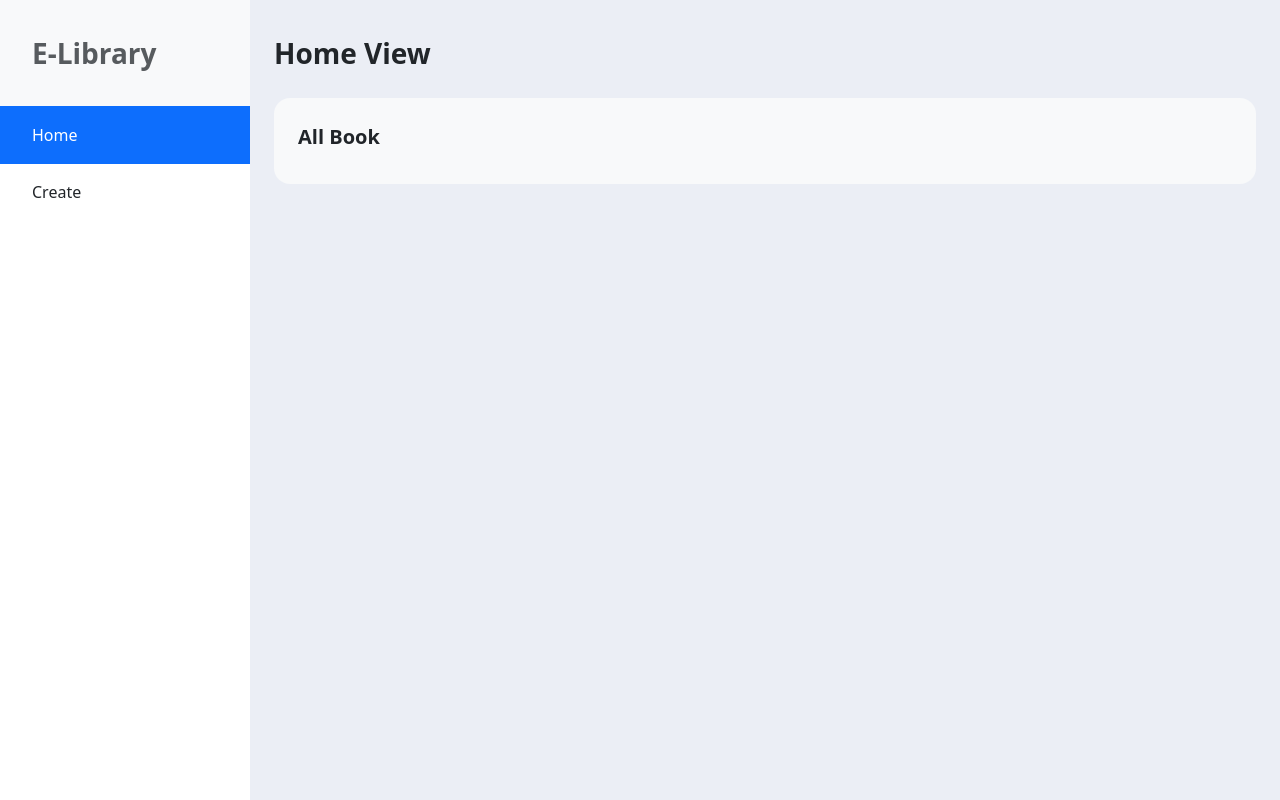
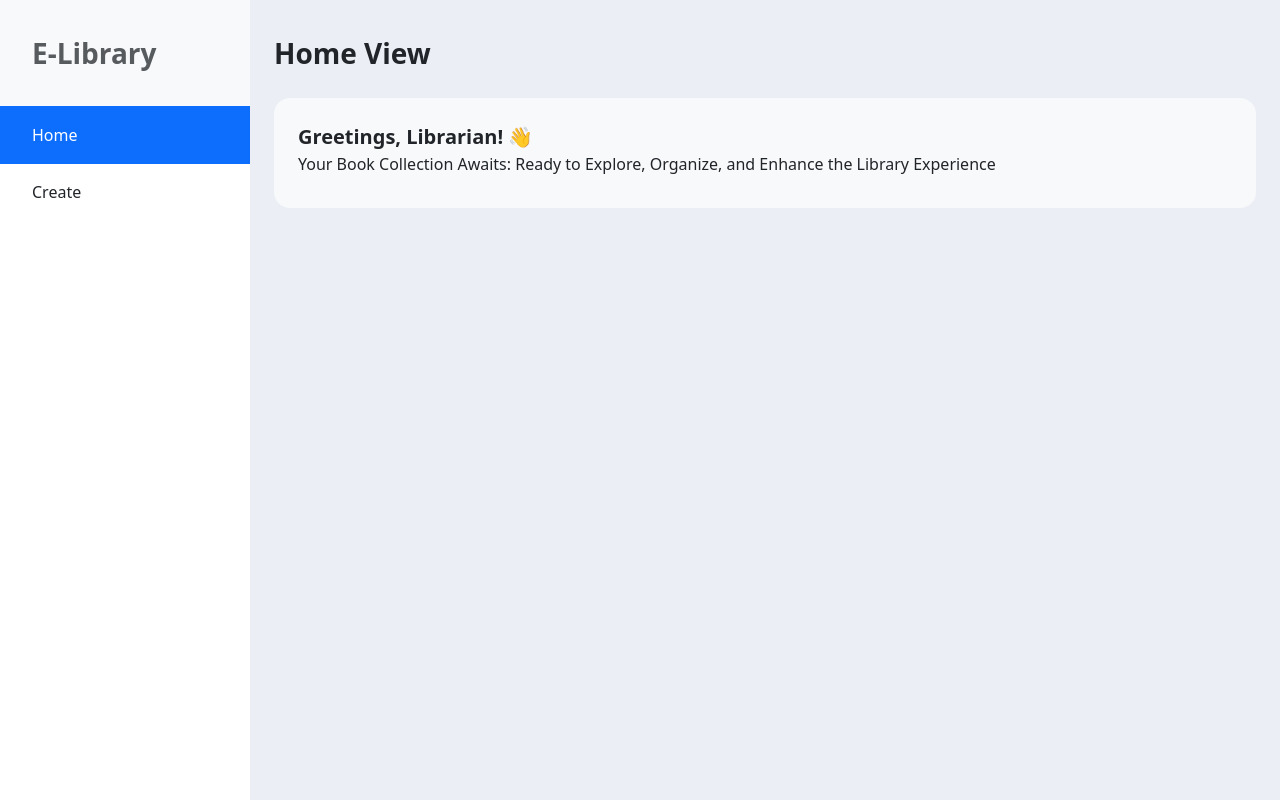
Before and after one commit to Khip01/e-library_web, a PHP site: page / in a window 1280 px wide. Run offline with PHP 8.4, Linux system fonts and the light colour scheme; data that the repository does not hold is empty.

Commit message:
feat(UI): enhance typography and book display

```diff
--- a/components/section_card.php
+++ b/components/section_card.php
@@ -1,9 +1,16 @@
 <div class="rounded-4 p-4 mb-3 w-100 h-auto bg-light">
     <!-- custom title -->
-    <div class="fw-bold pb-2 fs-5">
+    <div class="fw-bold pb-0 fs-5">
         <?php
         if (isset($title)) {
             echo $title;
+        }
+        ?>
+    </div>
+    <div class="pb-2 fs-6">
+        <?php
+        if (isset($title)) {
+            echo $leadingTitle;
         }
         ?>
     </div>
--- a/view/create_view/content.php
+++ b/view/create_view/content.php
@@ -37,7 +37,7 @@ if (isset($_POST["submit"]) && $_FILES["image"]["error"] === 0) {
 </script>
 
 <form method="POST" action="" class="needs-validation" enctype="multipart/form-data" novalidate>
-    <div class="mb-3">
+    <div class="mb-3 mt-2">
         <label for="bookTitle1" class="form-label">Book Title</label>
         <input type="text" name="title" class="form-control" id="bookTitle1" required>
         <div class="valid-feedback">
--- a/view/create_view/create_view.php
+++ b/view/create_view/create_view.php
@@ -6,7 +6,8 @@
     <?php
     // Inisialisasi variabel
     $content = '';
-    $title = 'Book Identity Data ';
+    $title = 'Book Identity Data';
+    $leadingTitle = 'Provide Essential Book Details and Identification';
 
     // Dilakukan Buffer pada konten pada include, lalu menyimpannya di variabel $content
     ob_start();
--- a/view/home_view/home_view.php
+++ b/view/home_view/home_view.php
@@ -6,7 +6,8 @@
     <?php
     // Inisialisasi variabel
     $content = '';
-    $title = 'All Book';
+    $title = 'Greetings, Librarian! 👋';
+    $leadingTitle = "Your Book Collection Awaits: Ready to Explore, Organize, and Enhance the Library Experience";
 
     // Dilakukan Buffer pada konten pada include, lalu menyimpannya di variabel $content
     ob_start();
```
Also changed, not shown: assets/images/7.png (added), assets/images/8.png (added).
